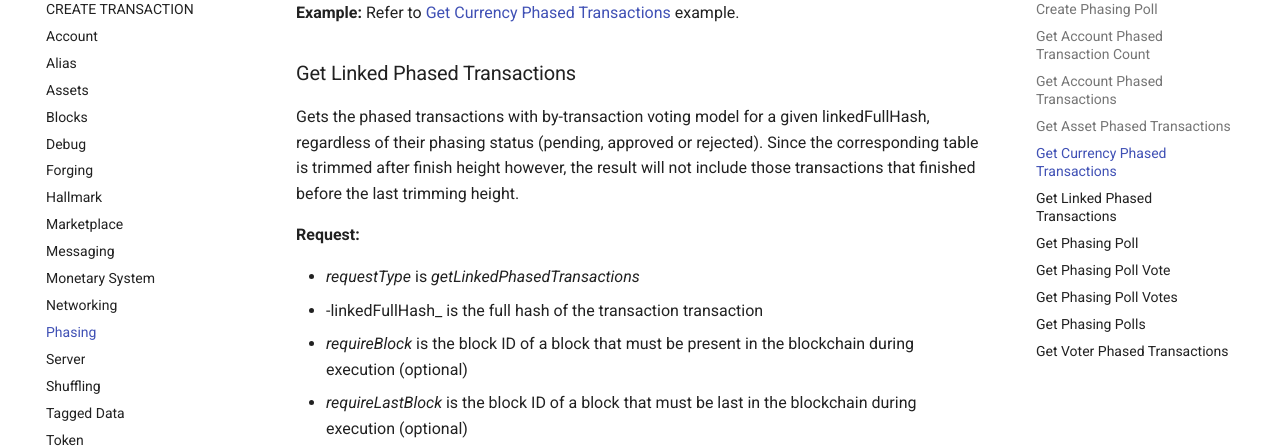
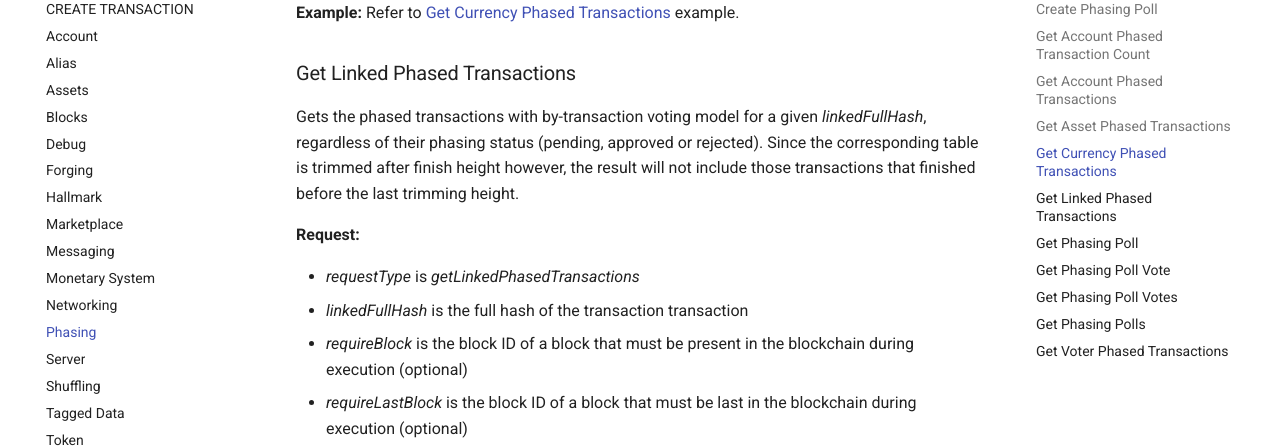
Before and after one commit to theBlue0x/docs, an MkDocs documentation site: the page built from docs/api/phasing.md, in a window 1280 px wide and 900 px high, scrolled down 4522 px. Shown: the part 153-601 px from the top of the window. Built offline with MkDocs 1.6.1 and Material for MkDocs 9.7.7, drawn with Linux system fonts in a browser that asks for light colours; some of the changed text lies outside the part shown.

```diff
--- a/docs/api/phasing.md
+++ b/docs/api/phasing.md
@@ -24,19 +24,19 @@ Create a phased transaction with conditional deferred execution based on the res
 
 **Request:** Refer to [Create Transaction Request](create_transaction.md#create-transaction-request "The Blue0x API") for common parameters.
 
-*   _requestType_ is any type from the [Create Transaction](create_transaction.md#create-transaction "The Blue0x API") list which is phasing-safe, indicated with italics such as -send Money_
+*   _requestType_ is any type from the [Create Transaction](create_transaction.md#create-transaction "The Blue0x API") list which is phasing-safe, indicated with italics such as _send Money_
 *   _phased_ is _true_ to create a phased transaction (optional but required for all of the following parameters, which are all optional for unphased transactions)
 *   _phasingFinishHeight_ is the block height at which the poll will finish; the transaction will be executed at this block height only if all conditions (if any) have been met, otherwise the transaction will never be executed
 *   _phasingVotingModel_ is an integer code for the method of approval:
-    *   _\-1_ for _None_
+    *   _-1_ for _None_
     *   _0_ for _Vote By Account_
     *   _1_ for _Vote By Account Balance_
     *   _2_ for _Vote By Asset Balance_
     *   _3_ for _Vote By Currency Balance_
-    *   _4_ for -by Linked Transactions_
-    *   _5_ for -by Secret_
+    *   _4_ for _by Linked Transactions_
+    *   _5_ for _by Secret_
 *   _phasingQuorum_ is the number of "votes" needed for transaction approval (required if _phasingVotingModel_ >= _0_, default _0_):
-    *   _0_ for voting model _\-1_
+    *   _0_ for voting model _-1_
     *   the number of accounts for model _0_
     *   total NQT for model _1_
     *   total QNT for models _2_ and _3_
@@ -135,12 +135,12 @@ Get pending phased transactions based on a currency in reverse chronological cre
 
 ### Get Linked Phased Transactions
 
-Gets the phased transactions with by-transaction voting model for a given linkedFullHash, regardless of their phasing status (pending, approved or rejected). Since the corresponding table is trimmed after finish height however, the result will not include those transactions that finished before the last trimming height.
+Gets the phased transactions with by-transaction voting model for a given _linkedFullHash_, regardless of their phasing status (pending, approved or rejected). Since the corresponding table is trimmed after finish height however, the result will not include those transactions that finished before the last trimming height.
 
 **Request:**
 
 *   _requestType_ is _getLinkedPhasedTransactions_
-*   -linkedFullHash_ is the full hash of the transaction transaction
+*   _linkedFullHash_ is the full hash of the transaction transaction
 *   _requireBlock_ is the block ID of a block that must be present in the blockchain during execution (optional)
 *   _requireLastBlock_ is the block ID of a block that must be last in the blockchain during execution (optional)
 
@@ -178,7 +178,7 @@ Get the details of a phasing poll.
 *   _minBalance_ (S) is the required minimum balance of voting accounts to be eligible to vote
 *   _minBalanceModel_ (N) is the minimum balance model (refer to [Create Transaction Request](create_transaction.md#create-transaction-request "The Blue0x API"))
 *   _hashedSecret_ (S) is the hash of a secret that must be included in each approval (vote) transaction for the approval to be accepted (refer to [Create Transaction Request](create_transaction.md#create-transaction-request "The Blue0x API"))
-*   -linkedFullHashes_ (A) is an array of full hashes of linked transactions (omitted if _votingModel_ != _4_)
+*   _linkedFullHashes_ (A) is an array of full hashes of linked transactions (omitted if _votingModel_ != _4_)
 *   _whitelist_ (A) is an array of whitelist objects containing the following two fields (omitted if _votingModel_ != _5_):
     *   _whitelisted_ (S) is the number of the whitelisted account
     *   _whitelistedRS_ (S) is the Reed-Solomon address of the whitelisted account
```
